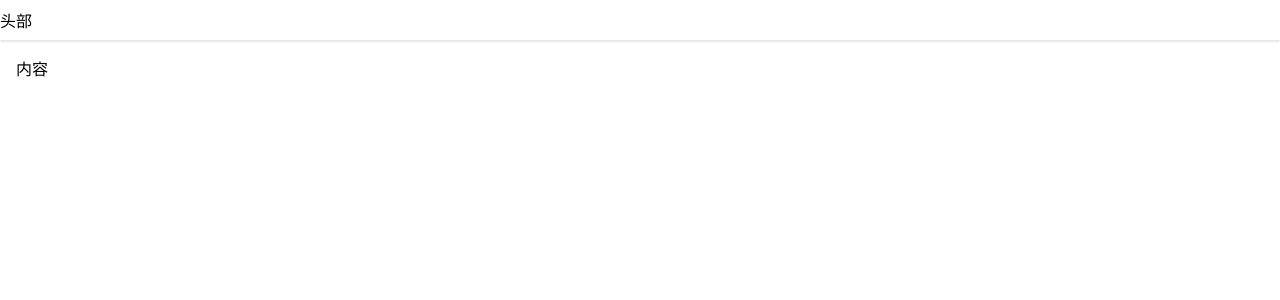
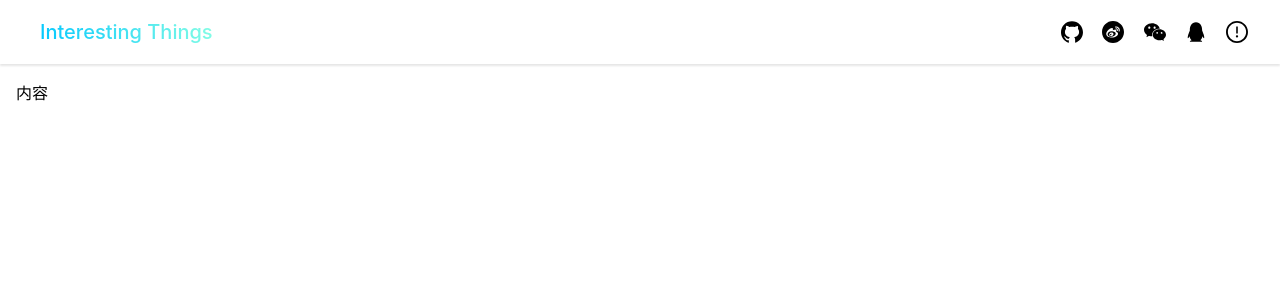
Before and after one commit to Wang-Qing1/interest-web, a React (Create React App) app: page / in a window 1280 px wide. Shown: the top 300 px of the page. Built offline with nearby package versions, Linux system fonts and the light colour scheme.

Commit message:
头部内容

```diff
--- a/src/components/APPHeader/APPHeader.css
+++ b/src/components/APPHeader/APPHeader.css
@@ -5,5 +5,48 @@
     width: 100%;
     display: flex;
     box-shadow: 0 2px 2px 0 rgba(0, 0, 0, .1);
-    padding: 0.5rem 0;
+    padding: 1rem 0;
 }
+
+.app-logo {
+    margin-left: 2rem;
+    display: flex;
+    justify-content: flex-start;
+    align-content: center;
+}
+
+.app-title {
+    margin-left: 0.5rem;
+    font-size: 20px;
+    line-height: 32px;
+    font-weight: 500;
+    background-image: linear-gradient(60deg, #00C6FF, #8affe4); /* 渐变色 */
+    background-clip: text;
+    color: transparent; /* 文字透明 */
+}
+
+.app-other {
+    display: flex;
+    flex: 1;
+    justify-content: flex-end;
+    align-items: center;
+    margin-right: 2rem;
+}
+
+.app-other-icons {
+    font-size: 22px;
+    cursor: pointer;
+}
+
+.app-other-icons:not(:first-child, :last-child) {
+    margin-left: 0.6rem;
+    margin-right: 0.6rem;
+}
+
+.app-other-icons:first-child {
+    margin-right: 0.6rem;
+}
+
+.app-other-icons:last-child {
+    margin-left: 0.6rem;
+}
--- a/src/components/APPHeader/APPHeader.js
+++ b/src/components/APPHeader/APPHeader.js
@@ -3,12 +3,40 @@
  */
 import './APPHeader.css';
 import React from "react";
+import {message, Tooltip} from "antd";
+import {GlobalConfig} from "../../config/GlobalConfig";
+import {
+  ExclamationCircleOutlined,
+  GithubOutlined,
+  QqOutlined,
+  WechatOutlined,
+  WeiboCircleOutlined
+} from "@ant-design/icons";
 
 export default class APPHeader extends React.Component {
   render() {
     return (
       <div className={'app-header'}>
-        头部
+        <div className={'app-logo'}>
+          <div className={'app-title'}>{GlobalConfig.title}</div>
+        </div>
+        <div className={'app-other'}>
+          <Tooltip title={"GitHub"}>
+            <GithubOutlined className={'app-other-icons'} onClick={() => message.info("GitHub")}/>
+          </Tooltip>
+          <Tooltip title={'WeiBo'}>
+            <WeiboCircleOutlined className={'app-other-icons'} onClick={() => message.info("WeiBo")}/>
+          </Tooltip>
+          <Tooltip title={'WeChat'}>
+            <WechatOutlined className={'app-other-icons'} onClick={() => message.info("WeChat")}/>
+          </Tooltip>
+          <Tooltip title={'QQ'}>
+            <QqOutlined className={'app-other-icons'} onClick={() => message.info("QQ")}/>
+          </Tooltip>
+          <Tooltip title={"平台信息"}>
+            <ExclamationCircleOutlined className={'app-other-icons'} onClick={() => message.info("Info")} />
+          </Tooltip>
+        </div>
       </div>
     );
   }
--- a/src/config/Config.js
+++ /dev/null
@@ -1,3 +0,0 @@
-/**
- * 配置文件
- */
--- /dev/null
+++ b/src/config/GlobalConfig.js
@@ -0,0 +1,8 @@
+/**
+ * 全局配置
+ */
+const GlobalConfig = {
+  title: 'Interesting Things',
+};
+
+export {GlobalConfig};
```
Also changed, not shown: src/config/MenuConfig.js (added, +21 -0 lines).
